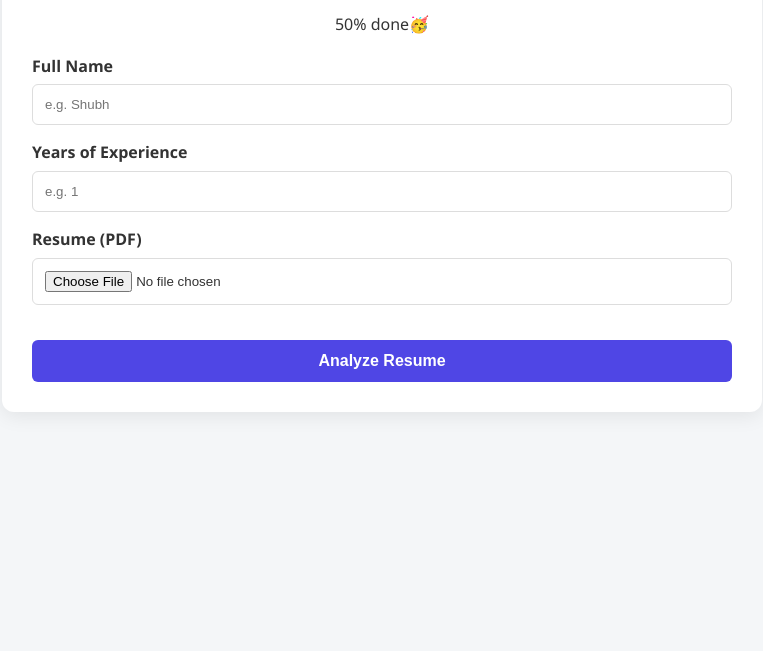
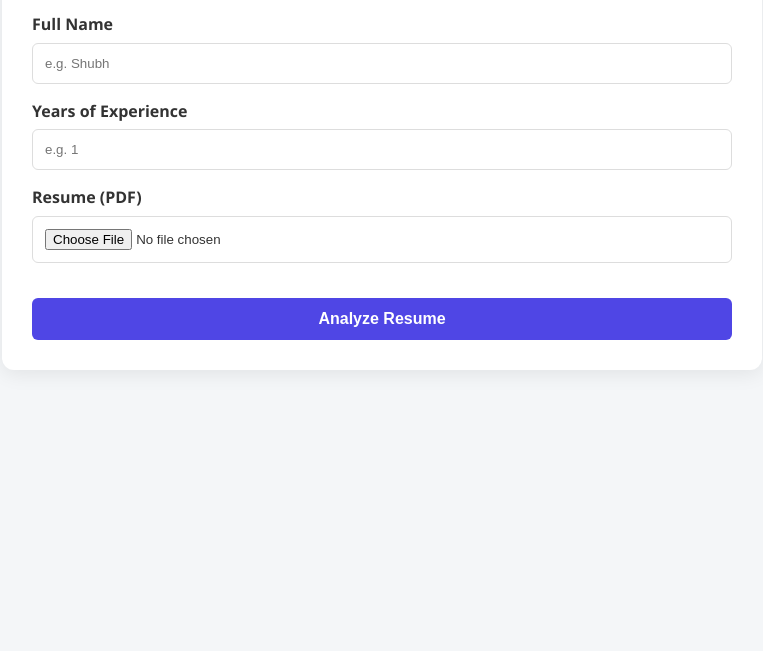
Before and after one commit to GitShubham137/Resume-two, a plain HTML site: page index.html in a window 1280 px wide. Shown: the part 149-800 px from the top of the page, without its empty margins (258-1021 px from the left). Drawn offline with Linux system fonts and the light colour scheme.

Commit message:
files added

```diff
--- a/index.html
+++ b/index.html
@@ -147,7 +147,7 @@
 
     <div class="container">
         <h2>AI Resume Analyzer</h2>
-        <p>50% done🥳</p>
+        <!-- <p>50% done🥳</p> -->
 
         <form id="resumeForm">
             <div class="form-group">
```
